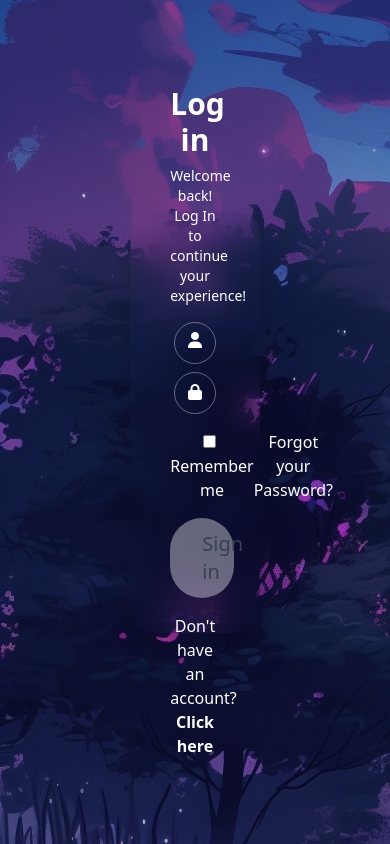
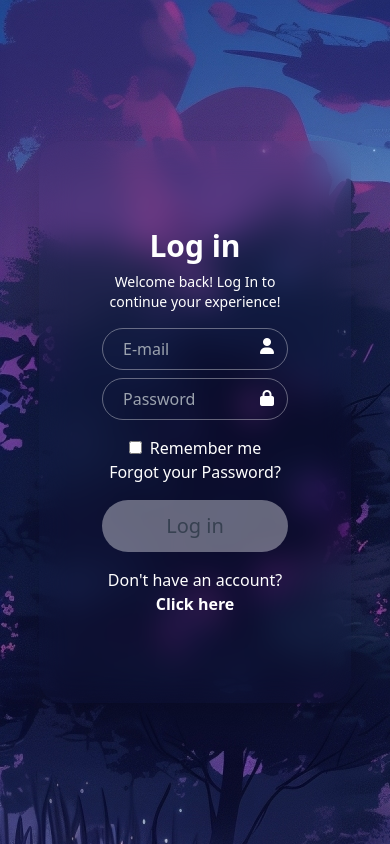
Before and after one commit to NickolasSousa/login-page, a plain HTML site: page index.html in a window 390 px wide. Drawn offline with nearby package versions, Linux system fonts and the light colour scheme.

Commit message:
Update based on responsivity, making the website responsive, working perfectly for mobile, tablets, and desktops!

```diff
--- a/index.html
+++ b/index.html
@@ -21,19 +21,19 @@
 
 </head>
 <body class="bg-[url(images/wallpapersden.com_dreamy-hd-anime-landscape_1927x1080.jpg)] h-screen w-100%m flex flex-col justify-center items-center text-white ">
-    <section class=" backdrop-blur-lg px-8 py-10 w-1/3 h-1/2 text-center self-center rounded-3xl shadow-2xl flex flex-col items-center justify-center ">
+    <section class=" backdrop-blur-lg px-8 py-5 text-center self-center rounded-3xl shadow-2xl flex flex-col items-center justify-center w-4/5 h-2/3 md:h-1/2 md:w-3/4 lg:h-2/3 lg:w-1/3 lg:px-8 lg:py-10">
         <div class="w-3/4">
             <h1 class="font-bold text-3xl mb-2">Log in</h1>
             <h2 class="text-sm mb-4">Welcome back! Log In to continue your experience!</h2>
             <div id="input__email-container" class="mt-2">
-                <input type="email" class="px-5 py-2 w-3/4 border border-gray-200/40 bg-transparent focus:outline-none rounded-3xl" placeholder="E-mail">
+                <input type="email" class="px-5 py-2 w-full border border-gray-200/40 bg-transparent focus:outline-none rounded-3xl md:w-3/4 lg:w-3/4" placeholder="E-mail">
                 <i class="fa-solid fa-user absolute mt-2.5 -ml-7 "></i>
             </div>
             <div id="input__pasword-container" class="mt-2">
-                <input type="password" class="px-5 py-2 w-3/4 border border-gray-200/40 bg-transparent focus:outline-none rounded-3xl" placeholder="Password" >
+                <input type="password" class="px-5 py-2 w-full border border-gray-200/40 bg-transparent focus:outline-none rounded-3xl md:w-3/4 lg:w-3/4" placeholder="Password" >
                 <i class="fa-solid fa-lock absolute mt-3 -ml-7"></i>
             </div>
-            <div id="checkbox-container" class="flex flex-row justify-between mt-4 w-full">
+            <div id="checkbox-container" class="flex flex-col justify-between mt-4 w-full lg:flex-row">
                 <div class="">
                     <input type="checkbox" id="checkbox" class="mr-1">
                     <label for="checkbox">Remember me</label>
@@ -43,7 +43,7 @@
                 </div>
             </div>
             <div id="btn-container" class="">
-                <button class="text-gray-700 text-xl text-bold bg-light-white hover:bg-white duration-500 px-8 py-3 mt-4 rounded-full w-full">Sign in</button>
+                <button class="text-gray-700 text-xl text-bold bg-light-white hover:bg-white duration-500 px-8 py-3 mt-4 rounded-full w-full">Log in</button>
             </div>
             <div id="no-account" class="mt-4">
                 <h2>Don't have an account? <a href="" class="font-bold">Click here</a></h2>
```
